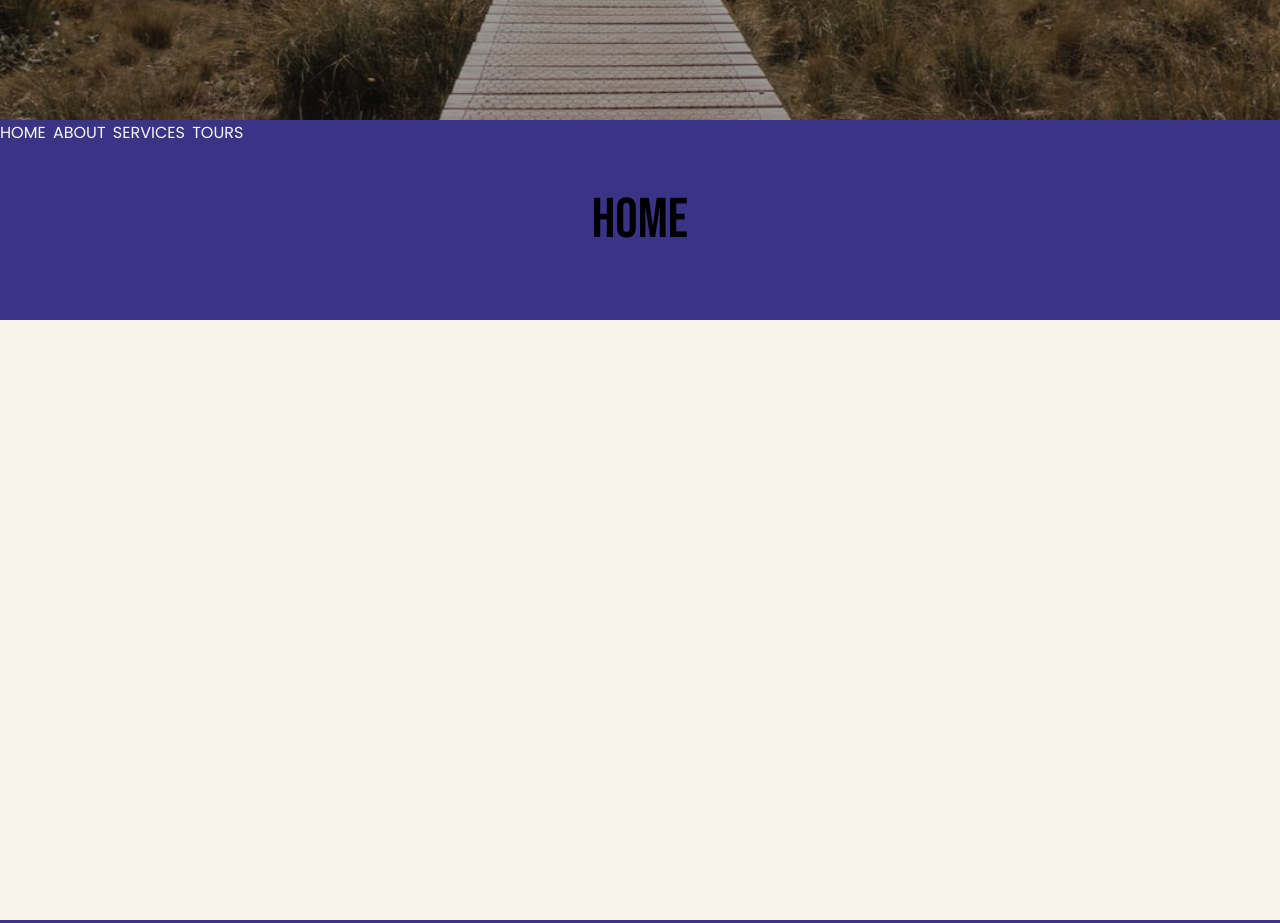
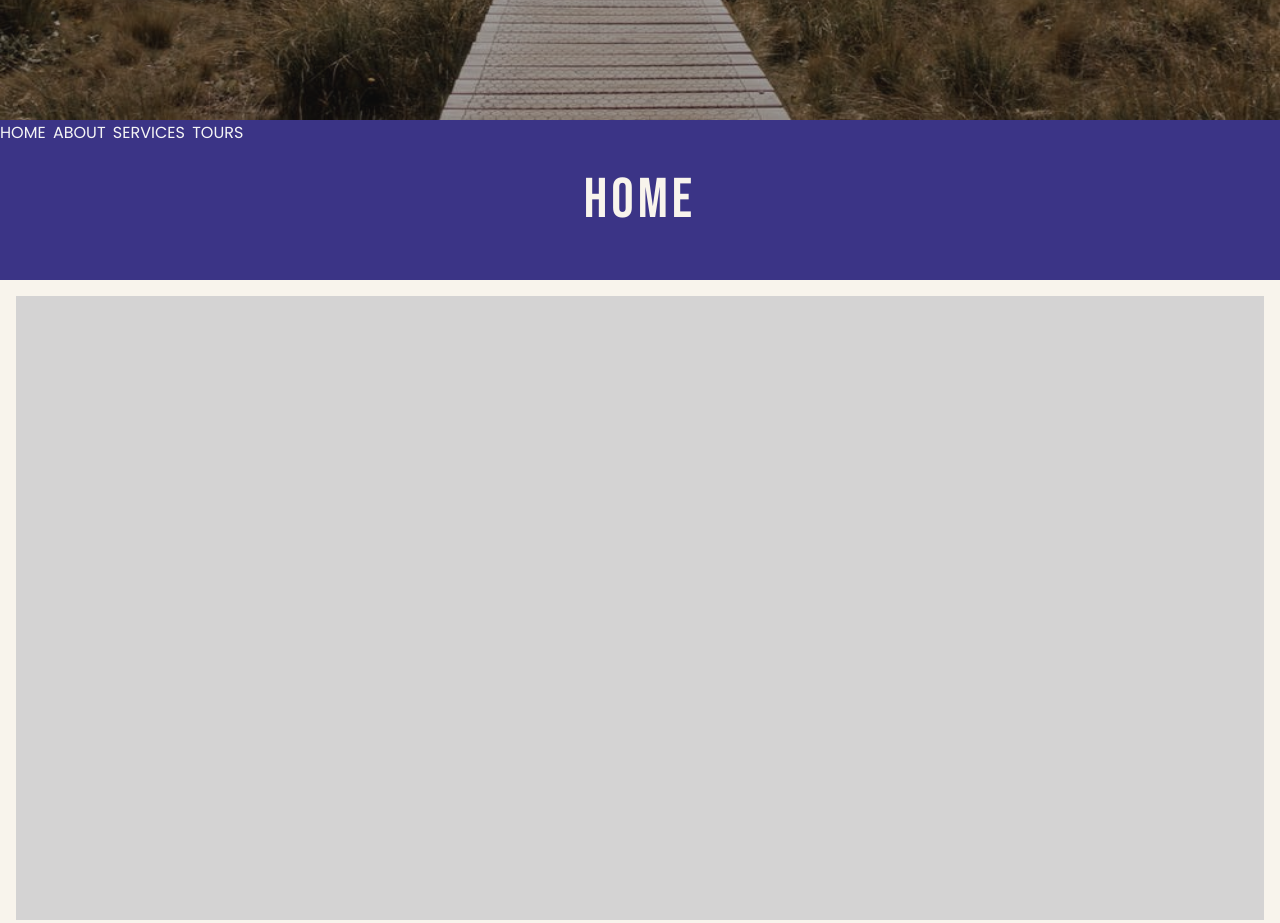
Before and after one commit to Luke1836/Scroll, a plain HTML site: page index.html in a window 1280 px wide. Shown: the part 680-1603 px from the top of the page. Drawn offline with Linux system fonts and the light colour scheme.

Commit message:
Styles added

```diff
--- a/index.html
+++ b/index.html
@@ -51,27 +51,36 @@
         <div class="hero-header">
             <span>HOME</span>
         </div>
+        <div class="body-container">
+
+        </div>
     </section>
 
     <section id="about" class="hero-section">
         <div class="hero-header">
             <span>ABOUT</span>
         </div>
+        <div class="body-container">
 
+        </div>
     </section>
 
     <section id="services" class="hero-section">
         <div class="hero-header">
             <span>SERVICES</span>
         </div>
+        <div class="body-container">
 
+        </div>
     </section>
 
     <section id="tours" class="hero-section">
         <div class="hero-header">
-            <span>HOME</span>
+            <span>TOURS</span>
         </div>
+        <div class="body-container">
 
+        </div>
     </section>
 
     <footer class="footer">
--- a/styles.css
+++ b/styles.css
@@ -5,6 +5,7 @@
 :root {
     --textcolor: whitesmoke;
     --bordercolor: whitesmoke;
+    --bodycolor: #d4d3d3;
     --bfs: 1rem;
     --ff: 'Poppins', sans-serif;
     --hff: 'Bebas Neue', sans-serif;
@@ -23,6 +24,7 @@ body {
     min-height: 100vh;
     width: 100%;
     font-family: var(--ff);
+    background-color: var(--bgcolor);
 }
 
 a {
@@ -153,16 +155,25 @@ ul li {
 
 .hero-section {
     height: 100vh;
-    background-color: var(--bgcolor);
+    margin-bottom: 1rem;
 }
 
 .hero-header {
     background-color: var(--hcolor);
-    height: 25%;
+    height: 20%;
     font-family: var(--hff);
     font-size: 3.5rem;
     font-weight: 500;
     display: grid;
     place-content: center;
     text-transform: uppercase;
+    color: var(--bgcolor);
+    letter-spacing: 0.25rem;
 }
+
+.body-container {
+    margin: 1rem;
+    background-color: var(--bodycolor);
+    box-shadow: 0px 0px -5px 0px rgba(0, 0, 0, 0.6);
+    height: 78%;
+}
```
